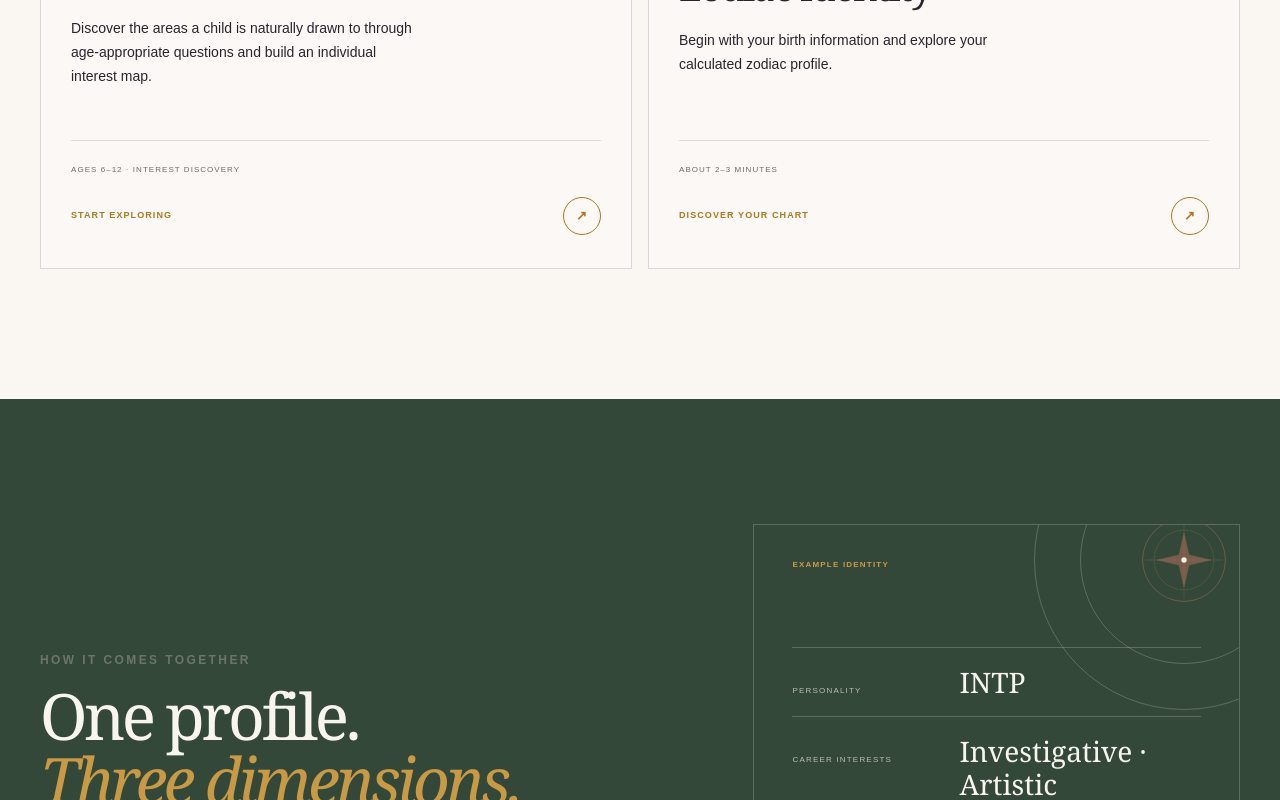
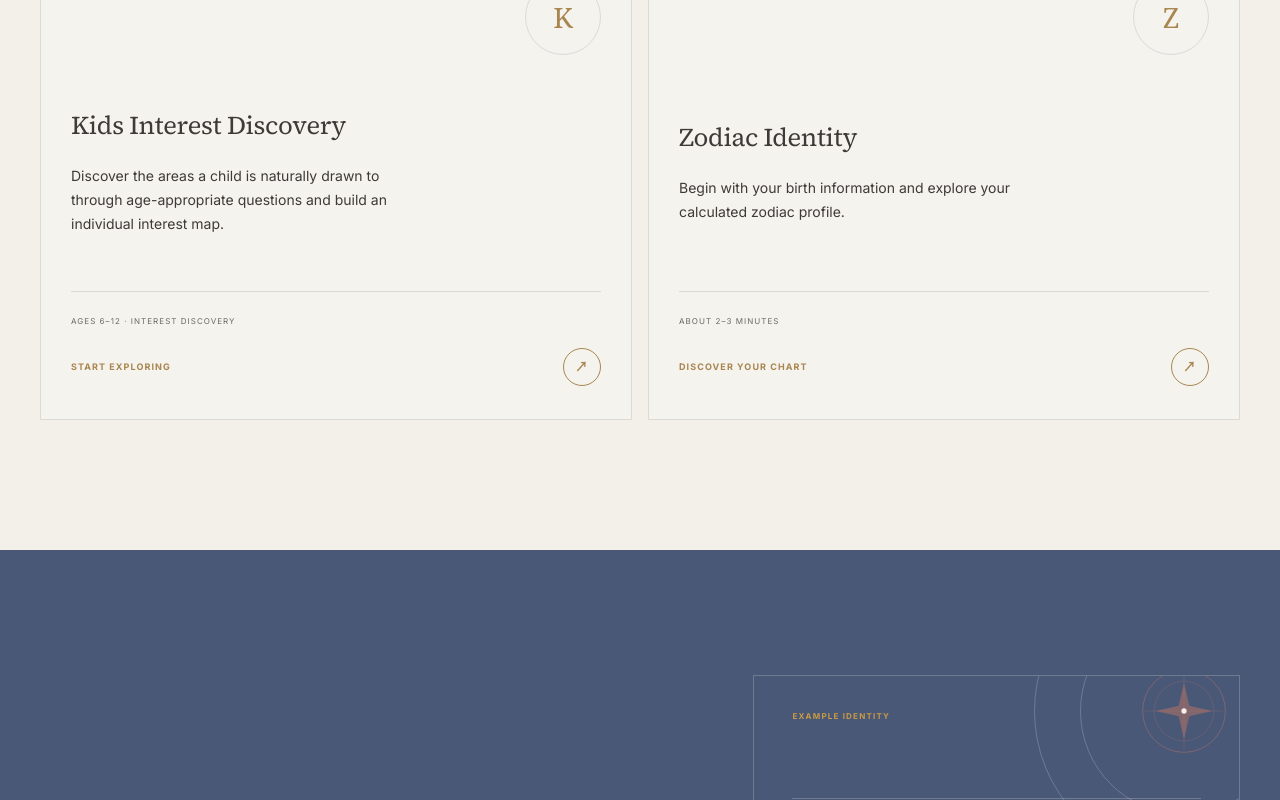
Before and after one commit to sidragon13-cyber/innergeodessa, a Next.js app: page / in a window 1280 px wide. Shown: the part 1940-2740 px from the top of the page. Built offline with nearby package versions, Linux system fonts and the light colour scheme; no server answers.

Commit message:
style(home): establish visual design foundation

```diff
--- a/src/app/brand-home.css
+++ b/src/app/brand-home.css
@@ -3,21 +3,51 @@
    Single source of truth
    ========================================================= */
 
-:root {
-  --brand-primary: #34483a;
-  --brand-primary-dark: #223129;
-  --brand-primary-soft: #7a6b8a;
+main#top {
+  --brand-primary: #4A5878;
+  --brand-primary-dark: #394662;
+  --brand-primary-soft: #73809A;
 
-  --brand-gold: #c99739;
-  --brand-gold-dark: #ae7721;
+  --brand-gold: #C5A36A;
+  --brand-gold-dark: #A9864F;
 
-  --brand-background: #faf7f3;
-  --brand-surface: #fffdfa;
-  --brand-panel: #f3edf5;
+  --brand-background: #F3F0EA;
+  --brand-surface: #FFFFFF;
+  --brand-panel: #F8F6F1;
 
-  --brand-text: #29232d;
-  --brand-muted: #6d746b;
-  --brand-border: rgba(68, 50, 85, 0.16);
+  --brand-text: #3D3A38;
+  --brand-muted: #6F706F;
+  --brand-border: rgba(74, 88, 120, 0.16);
+
+  --brand-font-sans:
+    var(--font-innergeo-sans),
+    "PingFang SC",
+    "Hiragino Sans GB",
+    "Microsoft YaHei",
+    "Noto Sans CJK SC",
+    Arial,
+    sans-serif;
+
+  --brand-font-serif:
+    var(--font-innergeo-serif),
+    "PingFang SC",
+    "Hiragino Sans GB",
+    "Microsoft YaHei",
+    "Noto Sans CJK SC",
+    Georgia,
+    "Times New Roman",
+    serif;
+
+  --type-wordmark: 30px;
+  --type-hero: clamp(48px, 5.2vw, 72px);
+  --type-section: clamp(38px, 3.6vw, 48px);
+  --type-card: clamp(24px, 2vw, 28px);
+  --type-lead: 18px;
+  --type-body: 16px;
+  --type-secondary: 14px;
+  --type-eyebrow: 11px;
+  --type-button: 14px;
+  --type-navigation: 13px;
 
   --ink: var(--brand-text);
   --paper: var(--brand-background);
@@ -29,9 +59,87 @@
   --line: var(--brand-border);
 }
 
-body {
+/* =========================================================
+   Homepage typography foundation
+   Scoped to the homepage so reports, assessments, account,
+   and application UI retain their existing typography.
+   ========================================================= */
+
+main#top {
   color: var(--brand-text);
   background: var(--brand-background);
+  font-family: var(--brand-font-sans);
+  font-size: var(--type-body);
+}
+
+main#top h1,
+main#top h2,
+main#top h3,
+main#top .brand-name,
+main#top .brand-trust-metric strong {
+  font-family: var(--brand-font-serif);
+}
+
+main#top .brand-trust-description,
+main#top .site-footer-brand > p,
+main#top .site-footer-copyright {
+  font-family: var(--brand-font-sans);
+}
+
+main#top .site-header .brand-name {
+  font-size: var(--type-wordmark);
+  line-height: 1;
+  letter-spacing: -0.025em;
+}
+
+main#top .site-header nav a {
+  font-size: var(--type-navigation);
+}
+
+main#top .hero .eyebrow {
+  font-size: var(--type-eyebrow);
+}
+
+main#top .hero h1 {
+  font-size: var(--type-hero);
+  font-weight: 400;
+  line-height: 1.08;
+  letter-spacing: -0.025em;
+}
+
+main#top .hero-intro {
+  font-size: var(--type-lead);
+}
+
+main#top .primary-button {
+  font-size: var(--type-button);
+}
+
+main#top .section-heading h2,
+main#top .profile-intro h2,
+main#top .value-heading h2 {
+  font-size: var(--type-section);
+  font-weight: 400;
+  line-height: 1.12;
+  letter-spacing: -0.02em;
+}
+
+main#top .experience-card h3 {
+  font-size: var(--type-card);
+  font-weight: 400;
+  line-height: 1.18;
+  letter-spacing: -0.015em;
+}
+
+/* Deep Indigo profile section: override SectionHeading's default dark text. */
+main#top .profile-section .profile-intro > p,
+main#top .profile-section .profile-intro h2,
+main#top .profile-section .profile-intro > div {
+  color: var(--brand-background);
+}
+
+main#top .profile-section .profile-intro h2 em {
+  color: var(--brand-gold);
 }
 
 /* =========================================================
--- a/src/app/layout.tsx
+++ b/src/app/layout.tsx
@@ -1,4 +1,5 @@
 import type { Metadata } from "next";
+import { Inter, Source_Serif_4 } from "next/font/google";
 
 import {
   LocaleProvider,
@@ -9,6 +10,18 @@ import {
 
 import "./globals.css";
 import "./brand-home.css";
+
+const inter = Inter({
+  subsets: ["latin"],
+  variable: "--font-innergeo-sans",
+  display: "swap",
+});
+
+const sourceSerif = Source_Serif_4({
+  subsets: ["latin"],
+  variable: "--font-innergeo-serif",
+  display: "swap",
+});
 
 export const metadata: Metadata = {
   title: "InnerGeo — Self-Discovery, Thoughtfully Mapped",
@@ -22,7 +35,10 @@ export default function RootLayout({
   children: React.ReactNode;
 }>) {
   return (
-    <html lang="en" className="h-full antialiased">
+    <html
+      lang="en"
+      className={`${inter.variable} ${sourceSerif.variable} h-full antialiased`}
+    >
       <body className="min-h-full flex flex-col">
         <LocaleProvider>
           <AuthProvider>{children}</AuthProvider>
```
